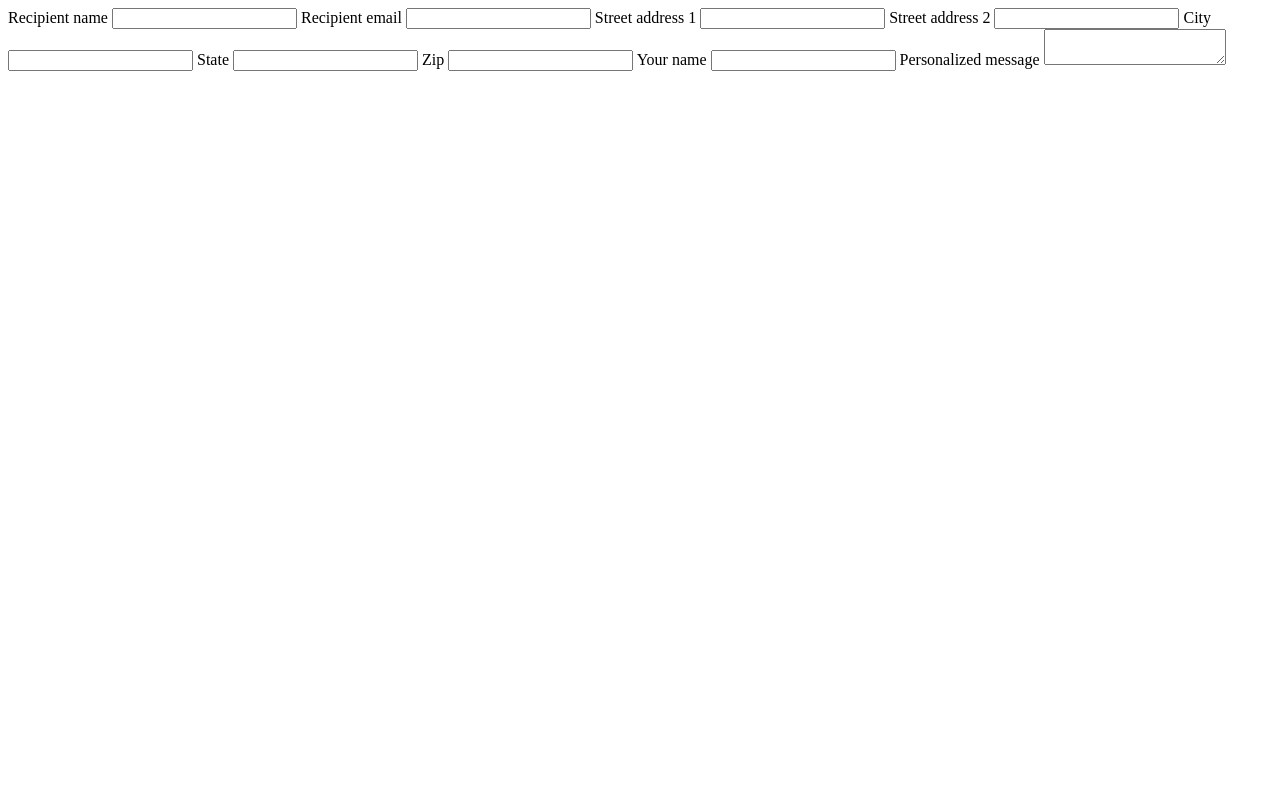
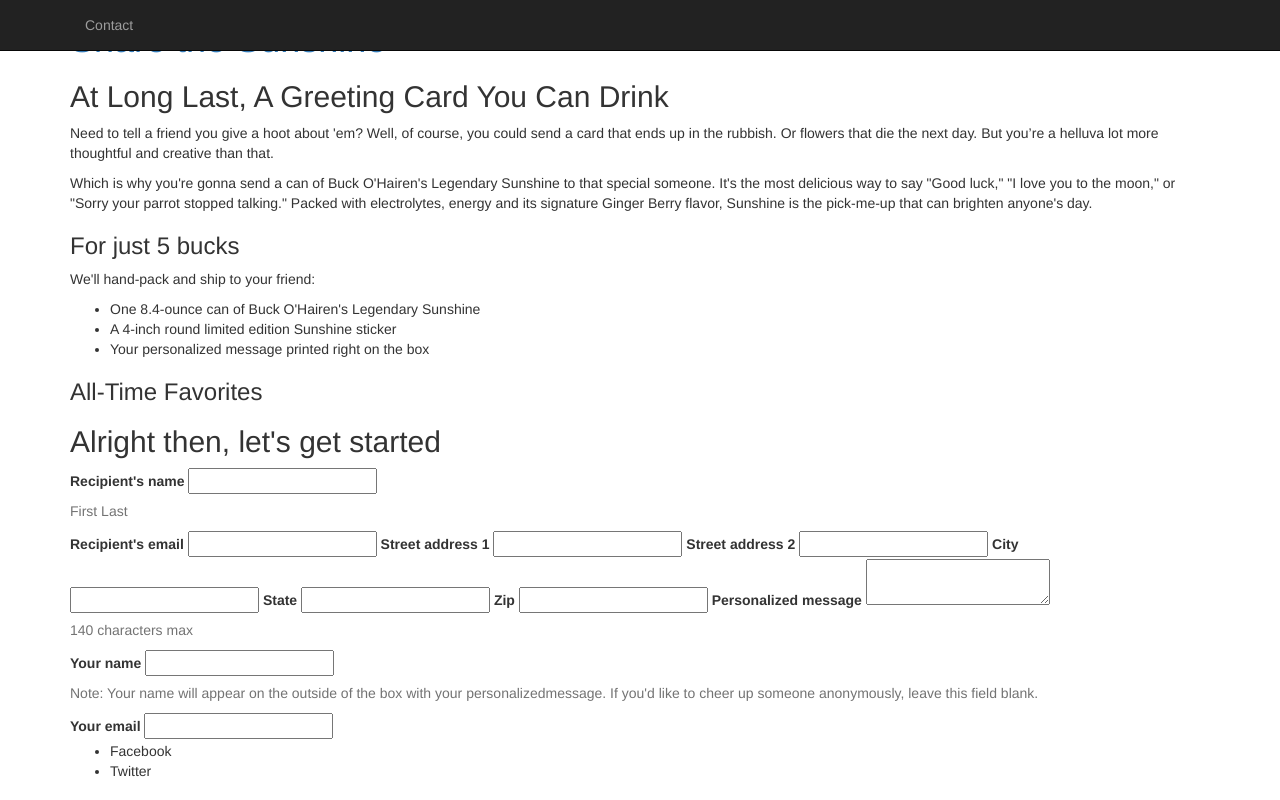
Before and after one commit to patrickbeeson/share-a-sunshine, a Flask app: template sharethesunshine/templates/index.html in a window 1280 px wide. Run offline with Flask 2, Linux system fonts and the light colour scheme; the template is opened without the code that fills it: values that come from a table or form of the project are taken from there, others are empty; some libraries are stand-ins or nearby versions.

Commit message:
Finish adding templates, models, forms and basic functionality.

```diff
--- a/runserver.py
+++ b/runserver.py
@@ -1,2 +1,2 @@
 from sharethesunshine import app
-app.run(debug=True)
+app.run(debug=False)
--- a/sharethesunshine/forms.py
+++ b/sharethesunshine/forms.py
@@ -1,17 +1,30 @@
 from flask_wtf import Form
-from wtforms import TextField, TextAreaField, IntegerField, SubmitField
+from wtforms import TextField, TextAreaField, IntegerField
 from wtforms.fields.html5 import EmailField
 from wtforms.validators import email, DataRequired, Length
 
 
 class PurchaseForm(Form):
-    recipient_name = TextField('Recipient name', validators=[DataRequired('Please enter the receipient\'s full name.')])
-    recipient_email = EmailField('Recipient email', validators=[email('Please enter a valid email address.')])
-    shipping_street_address_1 = TextField('Street address 1', validators=[DataRequired('Please enter the recipient\'s street address.')])
+    recipient_name = TextField('Recipient\'s name',
+                               description='First Last',
+                               validators=[DataRequired('Please enter the receipient\'s full name.')])
+    recipient_email = EmailField('Recipient\'s email',
+                                 validators=[email('Please enter a valid email address.')])
+    shipping_street_address_1 = TextField('Street address 1',
+                                          validators=[DataRequired('Please enter the recipient\'s street address.')])
     shipping_street_address_2 = TextField('Street address 2')
-    shipping_city = TextField('City', validators=[DataRequired('Please enter the recipient\'s city.')])
-    shipping_state = TextField('State', validators=[DataRequired('Please enter the recipient\'s state.')])
-    shipping_zip = IntegerField('Zip', validators=[DataRequired('Please enter the recipient\'s zip code.')])
-    purchaser_name = TextField('Your name')
-    #purchaser_email = EmailField('Your email', validators=[DataRequired('Please enter your email address.'), email('Please enter a valid email address.')])
-    personal_message = TextAreaField('Personalized message', validators=[DataRequired('Please enter a message.'), Length(max=140)])
+    shipping_city = TextField('City',
+                              validators=[DataRequired('Please enter the recipient\'s city.')])
+    shipping_state = TextField('State',
+                               validators=[DataRequired('Please enter the recipient\'s state.')])
+    shipping_zip = IntegerField('Zip',
+                                validators=[DataRequired('Please enter the recipient\'s zip code.')])
+    purchaser_name = TextField('Your name',
+                               description='Note: Your name will appear on the outside of the box with your personalizedmessage. If you\'d like to cheer up someone anonymously, leave this field blank.')
+    purchaser_email = EmailField('Your email',
+                                 validators=[DataRequired('Please enter your email address.'),
+                                 email('Please enter a valid email address.')])
+    personal_message = TextAreaField('Personalized message',
+                                     description='140 characters max',
+                                     validators=[DataRequired('Please enter a message.'),
+                                     Length(max=140)])
--- /dev/null
+++ b/sharethesunshine/templates/404.html
@@ -0,0 +1 @@
+404 Error
--- /dev/null
+++ b/sharethesunshine/templates/500.html
@@ -0,0 +1 @@
+500 Error
--- a/sharethesunshine/templates/index.html
+++ b/sharethesunshine/templates/index.html
@@ -1,28 +1,149 @@
+<!DOCTYPE html>
+<html lang="en">
+    <head>
+        <meta charset="utf-8">
+        <meta http-equiv="X-UA-Compatible" content="IE=edge">
+        <meta name="viewport" content="width=device-width, initial-scale=1">
+        <title>Share the Sunshine</title>
 
-<form action="/charge" method="POST">
+        <!-- Bootstrap -->
+        <link rel="stylesheet" href="//netdna.bootstrapcdn.com/bootstrap/3.1.1/css/bootstrap.min.css">
+
+        <!-- HTML5 Shim and Respond.js IE8 support of HTML5 elements and media queries -->
+        <!-- WARNING: Respond.js doesn't work if you view the page via file:// -->
+        <!--[if lt IE 9]>
+            <script src="https://oss.maxcdn.com/libs/html5shiv/3.7.0/html5shiv.js"></script>
+            <script src="https://oss.maxcdn.com/libs/respond.js/1.4.2/respond.min.js"></script>
+        <![endif]-->
+    </head>
+    <body>
+        <div class="navbar navbar-inverse navbar-fixed-top" role="navigation">
+            <div class="container">
+                <div class="navbar-header">
+                    <button type="button" class="navbar-toggle" data-toggle="collapse" data-target=".navbar-collapse">
+                        <span class="sr-only">Toggle navigation</span>
+                        <span class="icon-bar"></span>
+                        <span class="icon-bar"></span>
+                        <span class="icon-bar"></span>
+                    </button>
+                </div>
+                <div class="navbar-collapse collapse">
+                    <ul class="nav navbar-nav">
+                        <li><a href="#contact">Contact</a></li>
+                    </ul>
+                </div><!--/.nav-collapse -->
+            </div>
+        </div>
+
+        <div class="container">
+            <div class="branding">
+                <h1><a href="/">Share the Sunshine</a></h1>
+            </div>
+
+            <div class="content_main">
+                <div class="product_description">
+                    <h2>At Long Last, A Greeting Card You Can Drink</h2>
+
+                    <p>Need to tell a friend you give a hoot about 'em? Well, of course, you could send a card that ends up in the rubbish. Or flowers that die the next day. But you’re a helluva lot more thoughtful and creative than that.</p>
+
+                    <p>Which is why you're gonna send a can of Buck O'Hairen's Legendary Sunshine to that special someone. It's the most delicious way to say "Good luck," "I love you to the moon," or "Sorry your parrot stopped talking." Packed with electrolytes, energy and its signature Ginger Berry flavor, Sunshine is the pick-me-up that can brighten anyone's day.</p>
+
+                    <div class="product_specs">
+                        <h3>For just 5 bucks</h3>
+                        <p>We'll hand-pack and ship to your friend:
+                            <ul>
+                                <li>One 8.4-ounce can of Buck O'Hairen's Legendary Sunshine</li>
+                                <li>A 4-inch round limited edition Sunshine sticker</li>
+                                <li>Your personalized message printed right on the box</li>
+                            </ul>
+                        </p>
+                    </div>
+                </div>
+
+                <div class="product_spotlight">
+
+                </div>
+
+                <div class="testimonials">
+                    <h3>All-Time Favorites</h3>
+                    <ul class="testimonial_list">
+                    {% for testimonial in testimonials %}
+                        <li class="testimonial">
+                            <span class="testimonial_salutation">{{ testimonial.salutation|safe }}</span>
+                            <span class="testimonial_text">{{ testimonial.testimonial|safe }}</span>
+                            <span class="testimonial_author">{{ testimonial.author|safe }}</span>
+                        </li>
+                    {% endfor %}
+                    </ul>
+                </div>
+            </div>
+
+            <div class="content_order">
+                <h2>Alright then, let's get started</h2>
+
+                <form action="/buy" method="POST">
                     {{ form.csrf_token }}
-    <label for="recipient_name">{{ form.recipient_name.label }}</label>
+
+                    {{ form.recipient_name.label }}
                     {{ form.recipient_name }}
-    <label for="recipient_email">{{ form.recipient_email.label }}</label>
+                    <span class="help-block">{{ form.recipient_name.description|safe }}</span>
+
+                    {{ form.recipient_email.label }}
                     {{ form.recipient_email }}
-    <label for="shipping_street_address_1">{{ form.shipping_street_address_1.label }}</label>
+
+                    {{ form.shipping_street_address_1.label }}
                     {{ form.shipping_street_address_1 }}
-    <label for="shipping_street_address_2">{{ form.shipping_street_address_2.label }}</label>
+
+                    {{ form.shipping_street_address_2.label }}
                     {{ form.shipping_street_address_2 }}
-    <label for="shipping_city">{{ form.shipping_city.label }}</label>
+
+                    {{ form.shipping_city.label }}
                     {{ form.shipping_city }}
-    <label for="shipping_state">{{ form.shipping_state.label }}</label>
+
+                    {{ form.shipping_state.label }}
                     {{ form.shipping_state }}
-    <label for="shipping_zip">{{ form.shipping_zip.label }}</label>
+
+                    {{ form.shipping_zip.label }}
                     {{ form.shipping_zip }}
-    <label for="purchaser_name">{{ form.purchaser_name.label }}</label>
+
+                    {{ form.personal_message.label }}
+                    {{ form.personal_message }}
+                    <span class="help-block">{{ form.personal_message.description|safe }}</span>
+
+                    {{ form.purchaser_name.label }}
                     {{ form.purchaser_name }}
-    <label for="message">{{ form.personal_message.label }}</label>
-    {{ form.personal_message }}
+                    <span class="help-block">{{ form.purchaser_name.description|safe }}</span>
+
+                    {{ form.purchaser_email.label }}
+                    {{ form.purchaser_email }}
                     <script src="https://checkout.stripe.com/checkout.js" class="stripe-button"
                             data-key="{{ key }}"
                             data-description="Share the Sunshine"
+                            data-email=""
+                            data-label="Share the Sunshine"
                             data-amount="500">
                     </script>
-
                 </form>
+            </div>
+            <footer>
+                <ul class="social">
+                    <li class="facebook">Facebook</li>
+                    <li class="twitter">Twitter</li>
+                </ul>
+            </footer>
+        </div>
+    <!-- jQuery (necessary for Bootstrap's JavaScript plugins) -->
+    <script src="https://ajax.googleapis.com/ajax/libs/jquery/1.11.0/jquery.min.js"></script>
+    <!-- Include all compiled plugins (below), or include individual files as needed -->
+    <script src="//netdna.bootstrapcdn.com/bootstrap/3.1.1/js/bootstrap.min.js"></script>
+    <!--<script src="static/js/main.js"></script>-->
+<script type="text/javascript">
+    $(function() {
+        $('.stripe-button-el').click(function(event) {
+            var email = $('input#purchaser_email').val();
+            $('.stripe-button').attr('data-email', email)
+        });
+    });
+</script>
+    </body>
+</html>
--- /dev/null
+++ b/sharethesunshine/templates/submission_error.html
@@ -0,0 +1 @@
+Submission error
```
Also changed, not shown: config.py (+8 -6 lines), sharethesunshine/models.py (+18 -3 lines), sharethesunshine/templates/email.html (+7 -1 lines), sharethesunshine/views.py (+34 -10 lines), sharethesunshine/sharethesunshine.db, 6 other files. Lines whose indentation alone changed are shown as unchanged.
